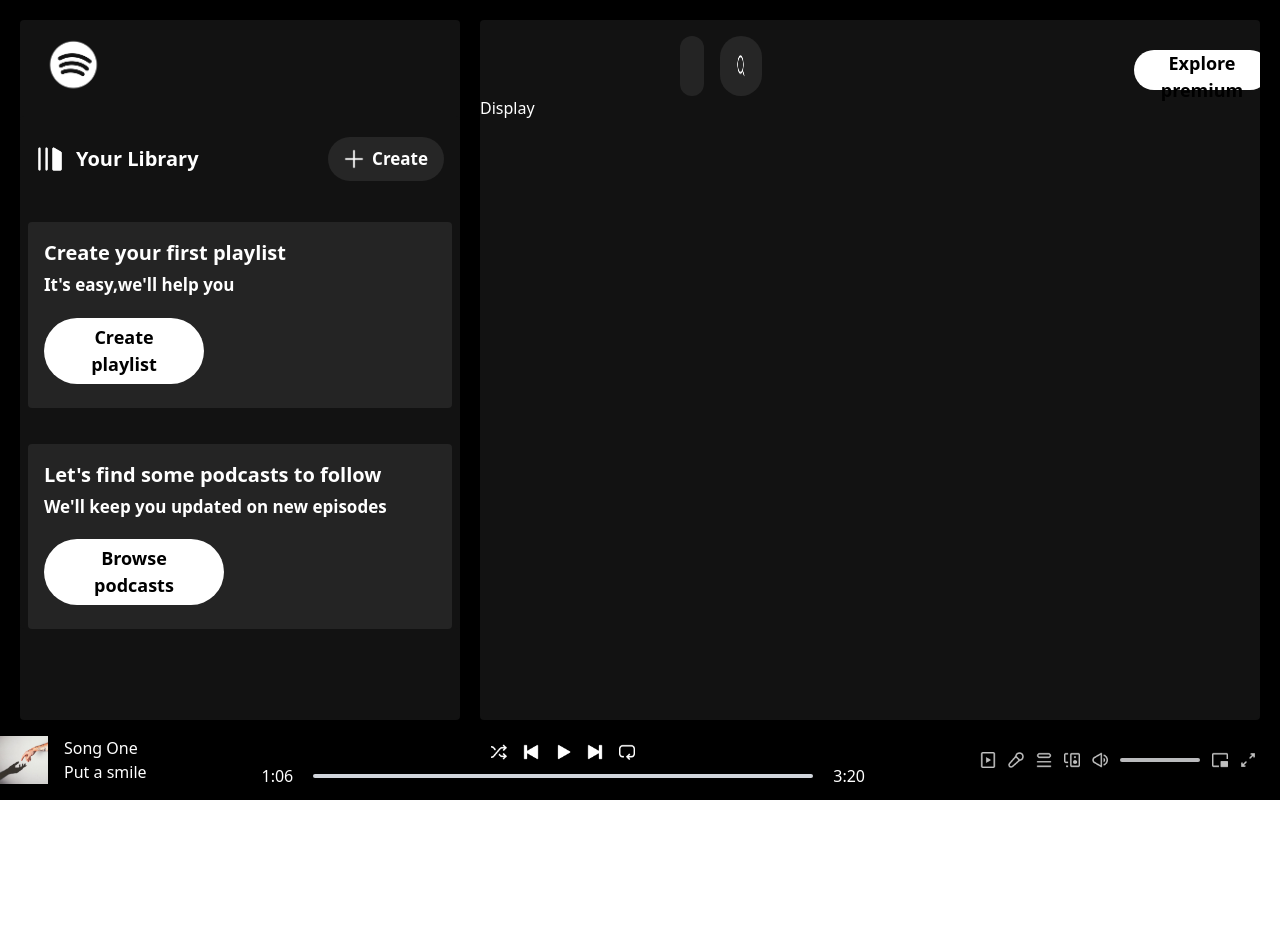
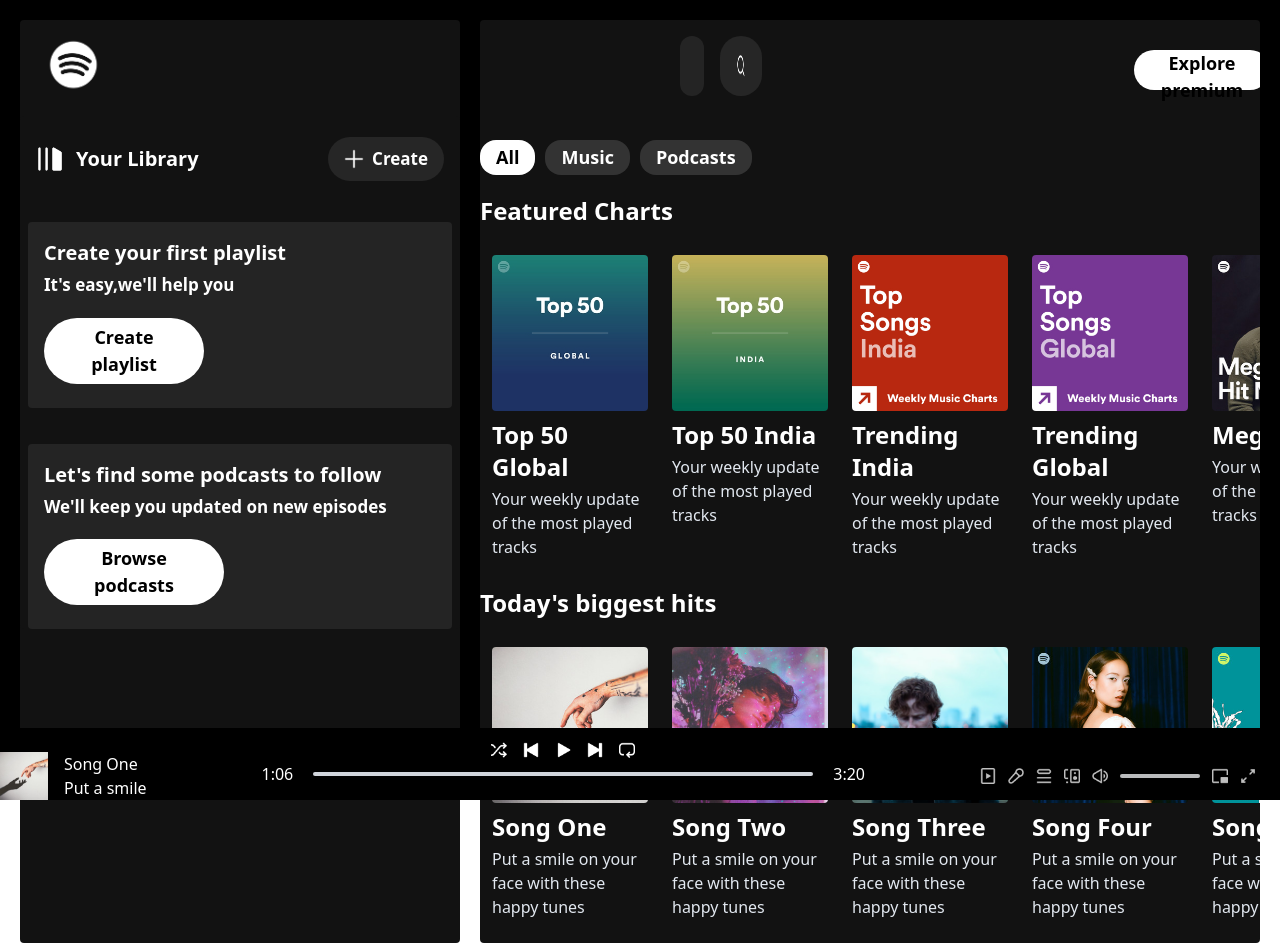
Before and after one commit to avishi-16/Spotify-Clone, a React (Vite) app: page / in a window 1280 px wide. Before the commit the page ends 800 px from the top, so only its background shows below. Built offline with nearby package versions, Linux system fonts and the light colour scheme.

Commit message:
Created songs list

```diff
--- a/src/App.jsx
+++ b/src/App.jsx
@@ -17,7 +17,7 @@
           </div>
         </div>
       </div>
-      <div className="h-[10%]">
+      <div className="fixed bottom-0 left-0 w-full z-10">
         <Player />
       </div>
     </div>
--- /dev/null
+++ b/src/Components/AlbumItem.jsx
@@ -0,0 +1,11 @@
+const AlbumItem = ({image,name,desc,id}) => {
+    return(
+        <div className="min-w-[180px] p-2 px-3 rounded cursor-pointer hover:bg-[#ffffff26]">
+          <img className="rounded" src={image} alt="" />
+          <p className="text-white font-bold mt-2 mb-1 text-2xl">{name}</p>
+          <p className="text-slate-200 text-[16px]">{desc}</p>
+        </div>
+    )
+}
+
+export default AlbumItem
--- a/src/Components/Home.jsx
+++ b/src/Components/Home.jsx
@@ -1,8 +1,45 @@
-const Display = () => {
-    return(
-        <div>
-        <p className="text-white">Display</p>
-        </div>
+import { albumsData } from '../assets/assets'
+import AlbumItem from '../Components/AlbumItem'
+import { songsData } from '../assets/assets'
+import SongItem from '../Components/SongItem'
+
+const Home = () => {
+    return (
+        <>
+            <div className="flex items-center gap-2.5 mt-11 ">
+                <p className="bg-white text-black px-4 py-1 rounded-2xl cursor-pointer font-semibold text-[18px]">All</p>
+                <p className="bg-[#333333] text-white px-4 py-1 rounded-2xl cursor-pointer font-semibold text-[18px]">Music</p>
+                <p className="bg-[#333333] text-white px-4 py-1 rounded-2xl cursor-pointer font-semibold text-[18px]">Podcasts</p>
+            </div>
+            <div className="mb-4">
+                <h1 className='my-5 font-bold text-white text-2xl'>Featured Charts</h1>
+                <div className='flex overflow-auto'>
+                {albumsData.map((item, index) => (
+                    <AlbumItem
+                        key={index}
+                        name={item.name}
+                        desc={item.desc}
+                        id={item.id}
+                        image={item.image}
+                    />
+                ))}
+            </div>
+            </div>
+         <div className="mb-4">
+                <h1 className='my-5 font-bold text-white text-2xl'>Today's biggest hits</h1>
+                <div className='flex'>
+              {songsData.map((item, index) => (
+                    <SongItem
+                        key={index}
+                        name={item.name}
+                        desc={item.desc}
+                        id={item.id}
+                        image={item.image}
+                    />
+                ))}
+            </div>
+            </div>
+        </>
     )
 }
-export default Display
+export default Home
--- /dev/null
+++ b/src/Components/SongItem.jsx
@@ -0,0 +1,10 @@
+const SongItem = ({name,image,desc,id}) => {
+    return(
+        <div className="min-w-[180px] p-2 px-3 rounded cursor-pointer hover:bg-[#ffffff26]">
+         <img className="rounded" src={image} alt="" />
+         <p className="text-white font-bold mt-2 mb-1 text-2xl">{name}</p>
+         <p className="text-slate-200 text-[16px]">{desc}</p>
+        </div>
+    )
+}
+export default SongItem
--- a/src/assets/assets.js
+++ b/src/assets/assets.js
@@ -29,19 +29,17 @@
 import img3 from './img3.jpg'
 import img4 from './img4.jpg'
 import img5 from './img5.jpg'
-import img6 from './img6.jpg'
-import img7 from './img7.jpg'
+
 import img8 from './img8.jpg'
 import img9 from './img9.jpg'
 import img10 from './img10.jpg'
 import img11 from './img11.jpg'
-import img12 from './img12.jpg'
 import img13 from './img13.jpg'
 import img14 from './img14.jpg'
 import img15 from './img15.jpg'
 import img16 from './img16.jpg'
 import song1 from  './song1.mp3'
-import song2 from  './song2.mp3'
+import song2 from './song2.mp3'
 import song3 from  './song3.mp3'
 
 export const assets = {
@@ -104,7 +102,7 @@
     },
     {
         id:4,
-        name: "Mega Hits,",
+        name: "Mega Hits",
         image: img11,
         desc:"Your weekly update of the most played tracks",
         bgColor:"#234e52"
@@ -166,21 +164,5 @@
         file:song3,
         desc:"Put a smile on your face with these happy tunes",
         duration:"2:45"
-    },
-    {
-        id:6,
-        name: "Song Seven",
-        image: img7,
-        file:song1,
-        desc:"Put a smile on your face with these happy tunes",
-        duration:"2:18"
-    },
-    {
-        id:7,
-        name: "Song Eight",
-        image: img12,
-        file:song2,
-        desc:"Put a smile on your face with these happy tunes",
-        duration:"2:35"
     }
 ]
```
